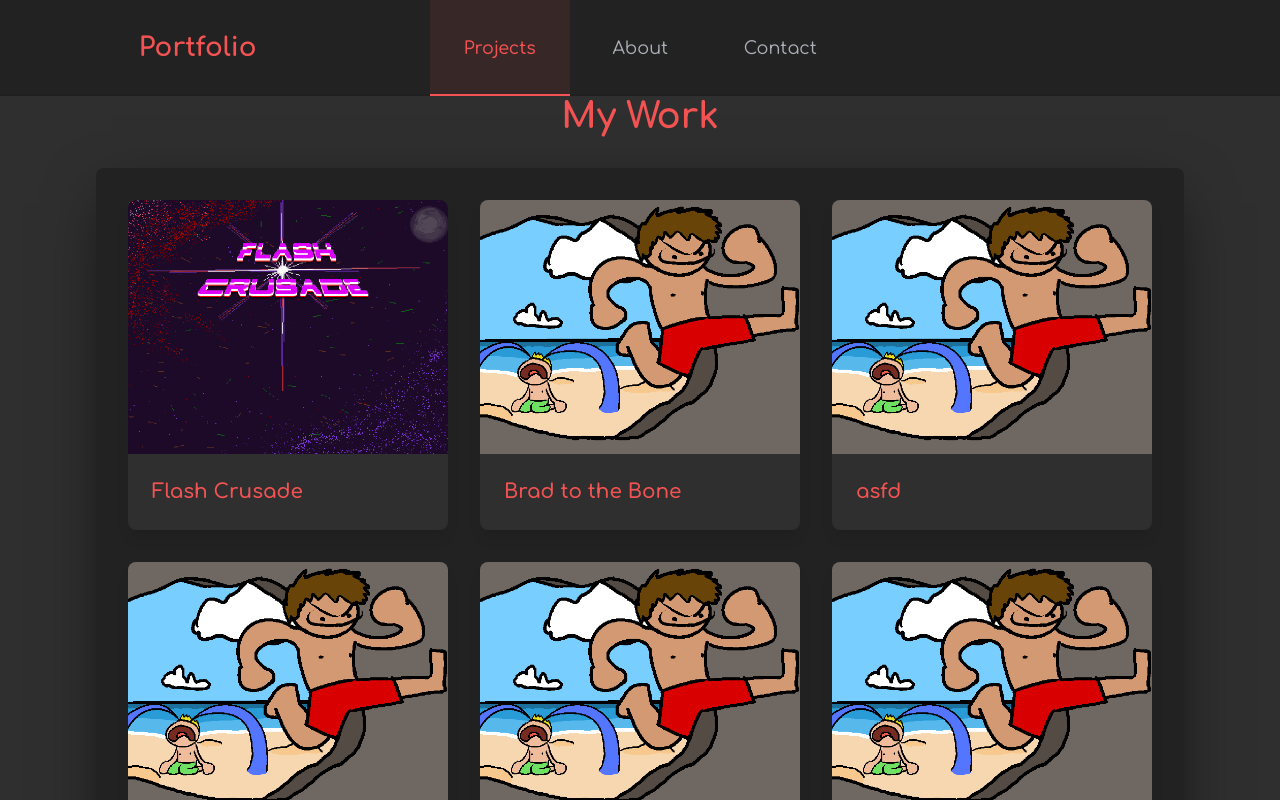
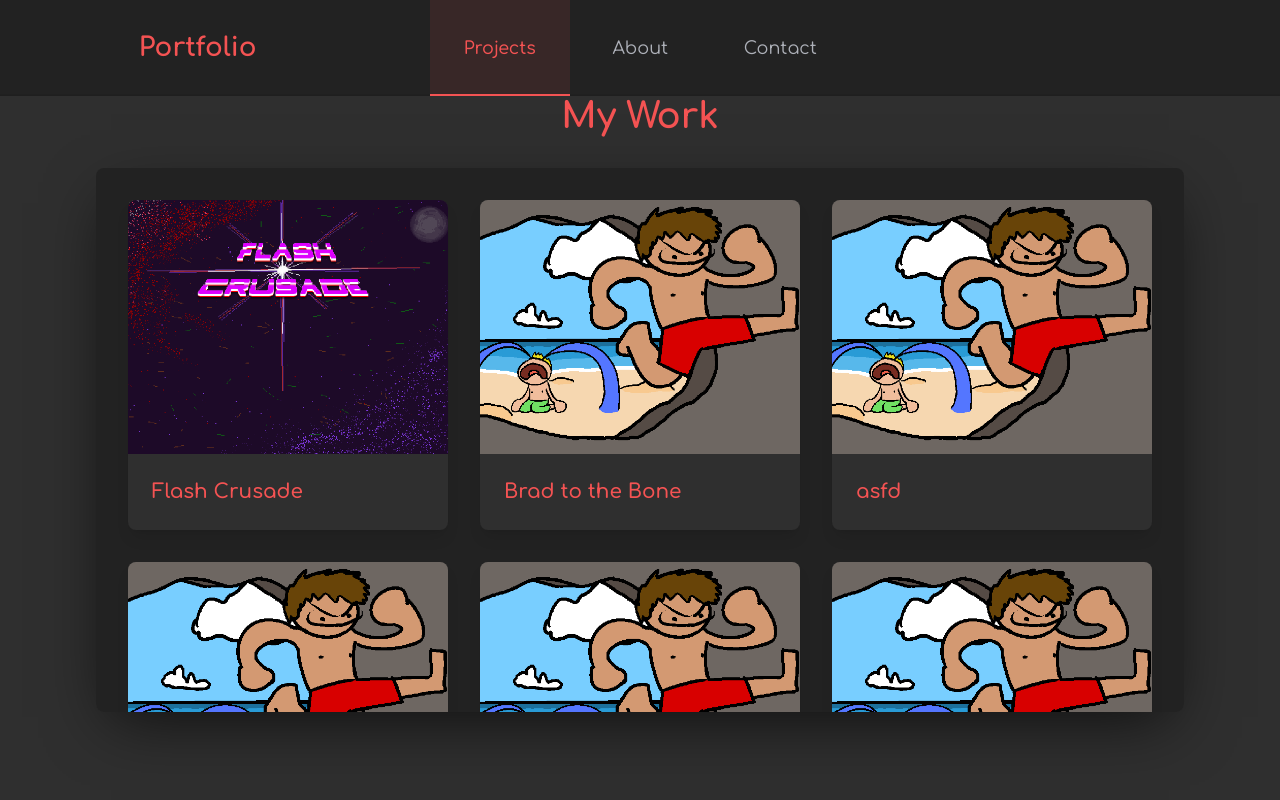
Before and after one commit to Jayvlyn/PortfolioWebsite, a Next.js app: page /projects in a window 1280 px wide. Built offline with nearby package versions, Linux system fonts and the light colour scheme.

Commit message:
Update page.tsx

```diff
--- a/app/projects/page.tsx
+++ b/app/projects/page.tsx
@@ -22,7 +22,7 @@ export default function ProjectsPage() {
       </h1>
 
       {/* Content wrapper with padding */}
-      <div className="w-[85%] h-[90%] mx-auto bg-[#222222] rounded-lg shadow-[0_20px_60px_-15px_rgba(0,0,0,0.7)] backdrop-blur-sm bg-opacity-95">
+      <div className="w-[85%] h-[calc(100vh-16rem)] mx-auto mb-16 bg-[#222222] rounded-lg shadow-[0_20px_60px_-15px_rgba(0,0,0,0.7)] backdrop-blur-sm bg-opacity-95">
         <div className="h-full overflow-y-auto">
           <div className="p-8">
             {/* Masonry layout container */}
```
